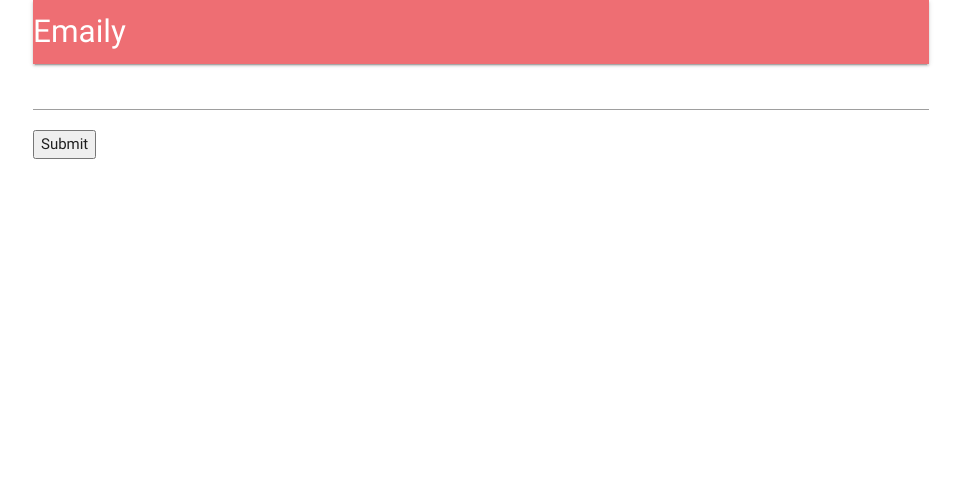
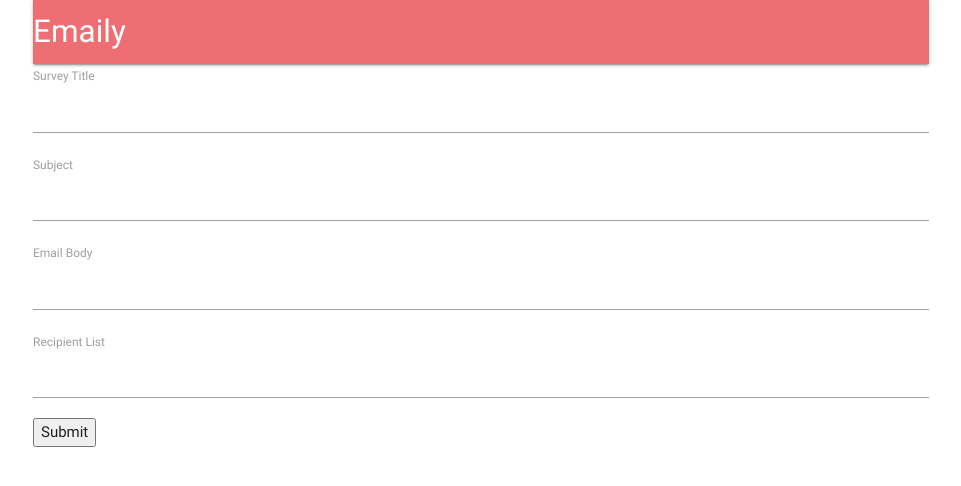
Before and after one commit to seasalt313/EmailSurveyProject, a React (Create React App) app in the folder client/: page /surveys/new in a window 1280 px wide. Shown: the top 486 px of the page, without its empty margins (159-1120 px from the left). Built offline with nearby package versions, Linux system fonts and the light colour scheme; no server answers.

Commit message:
Added fields from config

```diff
--- a/client/src/components/surveys/SurveyField.js
+++ b/client/src/components/surveys/SurveyField.js
@@ -1,9 +1,10 @@
 //SurveyField contains logic to render a single label and text input
 import React from 'react';
 
-export default ({ input }) => {
+export default ({ input, label }) => {
 	return (
 		<div>
+			<label>{label}</label>
 			<input {...input} />
 		</div>
 	);
--- a/client/src/components/surveys/SurveyForm.js
+++ b/client/src/components/surveys/SurveyForm.js
@@ -1,16 +1,29 @@
 //SurveyForm shows a form for a user to add input
-
+import _ from 'lodash';
 import React, { Component } from 'react';
 import { reduxForm, Field } from 'redux-form';
 import SurveyField from './SurveyField';
 
+const FIELDS = [
+	{ label: 'Survey Title', name: 'title' },
+	{ label: 'Subject', name: 'subject' },
+	{ label: 'Email Body', name: 'body' },
+	{ label: 'Recipient List', name: 'emails' }
+];
+
 class SurveyForm extends Component {
 	renderFields() {
-		return (
-			<div>
-				<Field type="text" name="surveyTitle" component={SurveyField} />
-			</div>
-		);
+		return _.map(FIELDS, ({ label, name }) => {
+			return (
+				<Field
+					key={name}
+					component={SurveyField}
+					type="text"
+					label={label}
+					name={name}
+				/>
+			);
+		});
 	}
 
 	render() {
```
